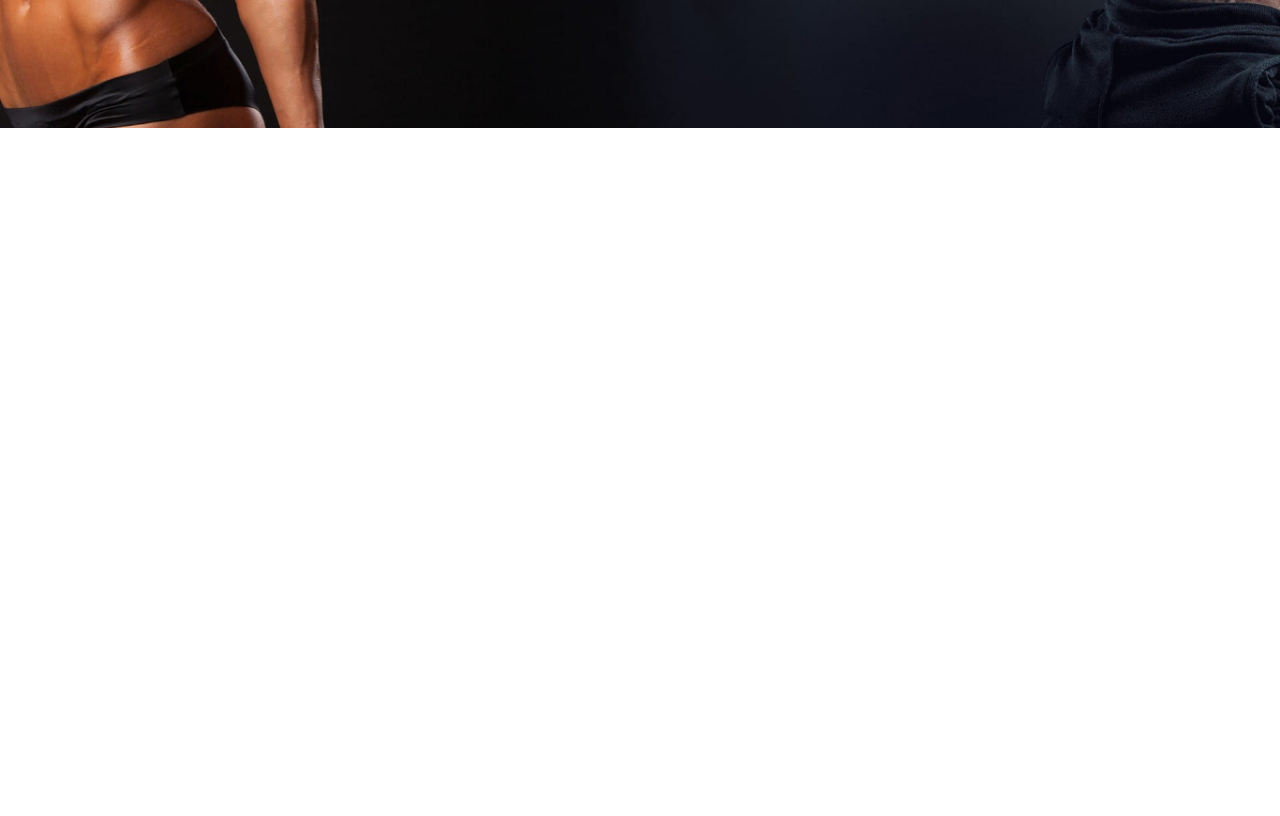
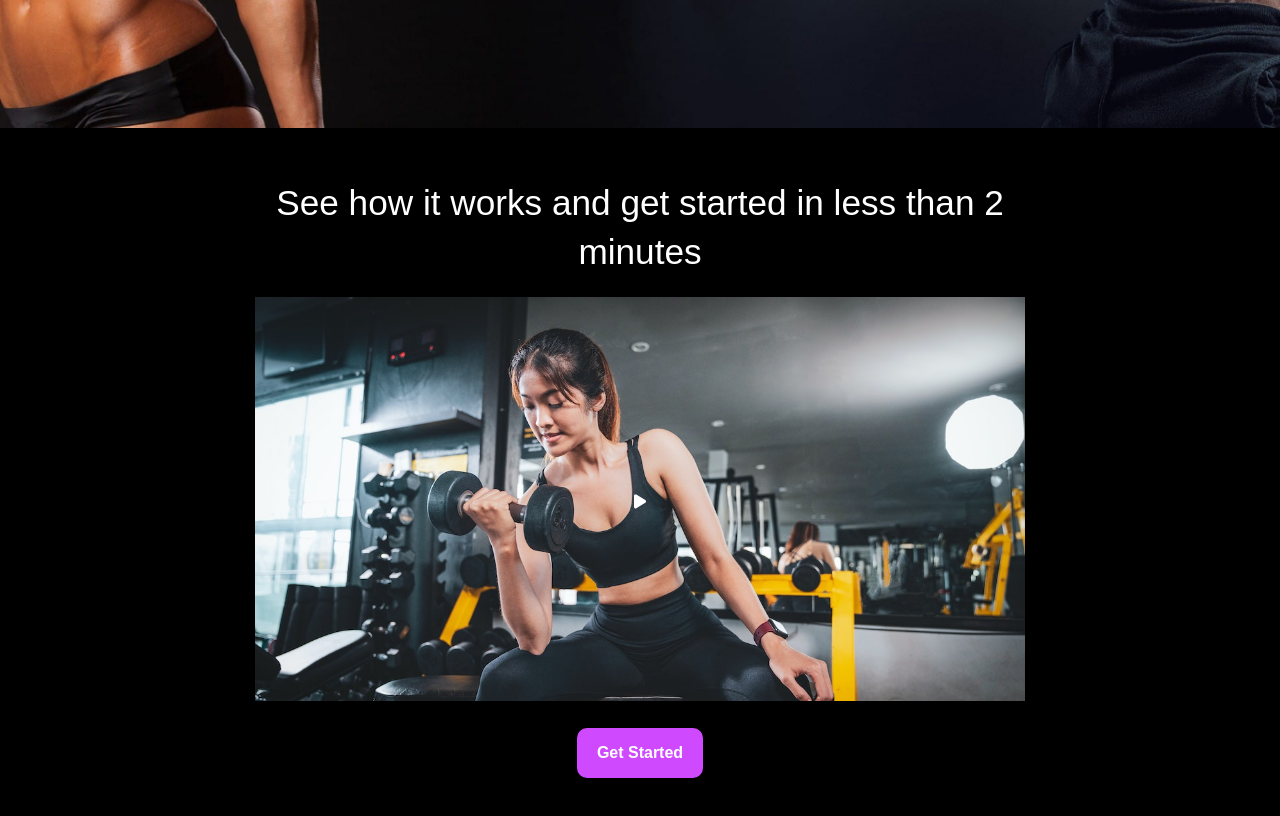
Before and after one commit to NabeelSohail-30/FitFusion-Website-ReactJs, a React (Create React App) app: page / in a window 1280 px wide. Shown: the part 640-1456 px from the top of the page. Before the commit the page ends 800 px from the top, so only its background shows below. Built offline with nearby package versions, Linux system fonts and the light colour scheme.

Commit message:
video section

```diff
--- a/package.json
+++ b/package.json
@@ -13,6 +13,7 @@
     "react-dom": "^18.2.0",
     "react-router-dom": "^6.17.0",
     "react-scripts": "5.0.1",
+    "react-youtube": "^10.1.0",
     "web-vitals": "^2.1.4"
   },
   "scripts": {
--- a/src/Assets/Styles.css
+++ b/src/Assets/Styles.css
@@ -115,6 +115,7 @@ img {
 /* Video */
 .video {
   padding: 10px 0 40px;
+  margin-top: 200px;
 }
 
 .video .video-content {
@@ -125,6 +126,24 @@ img {
 
 .video .video-preview {
   margin-bottom: 20px;
+}
+
+.preview-container {
+  position: relative;
+  text-align: center;
+}
+
+.video-preview {
+  width: 100%; /* Adjust the width as needed */
+  height: auto;
+}
+
+.play-button {
+  position: absolute;
+  top: 50%;
+  left: 50%;
+  transform: translate(-50%, -90%);
+  cursor: pointer;
 }
 
 /* Testimonials */
--- /dev/null
+++ b/src/Components/VideoPreview.jsx
@@ -0,0 +1,51 @@
+import React, { useState } from "react";
+import { Link } from "react-router-dom";
+import { FontAwesomeIcon } from "@fortawesome/react-fontawesome";
+import { faPlay } from "@fortawesome/free-solid-svg-icons";
+import "../Assets/Styles.css";
+import PreviewImage from "../Assets/images/video-preview.jpg";
+import YouTube from "react-youtube";
+
+const VideoPreview = () => {
+  const [showVideo, setShowVideo] = useState(false);
+
+  const videoOptions = {
+    playerVars: {
+      autoplay: 1,
+    },
+  };
+
+  const handleClick = () => {
+    setShowVideo(true);
+  };
+
+  return (
+    <section className="video bg-black">
+      <div className="container-sm">
+        <h2 className="video-heading text-xl text-center">
+          See how it works and get started in less than 2 minutes
+        </h2>
+
+        <div className="video-content">
+          <div className="preview-container">
+            {showVideo ? (
+              <YouTube videoId="Yko3GMseY40" opts={videoOptions} />
+            ) : (
+              <>
+                <img src={PreviewImage} alt="video" className="video-preview" />
+                <div className="play-button" onClick={handleClick}>
+                  <FontAwesomeIcon icon={faPlay} />
+                </div>
+              </>
+            )}
+          </div>
+          <Link to="/signup" className="btn btn-primary btn-lg mt-4">
+            Get Started
+          </Link>
+        </div>
+      </div>
+    </section>
+  );
+};
+
+export default VideoPreview;
--- a/src/Pages/HomePage.jsx
+++ b/src/Pages/HomePage.jsx
@@ -1,12 +1,14 @@
 import React from "react";
 import NavBar from "../Components/NavBar";
 import Hero from "../Components/Hero";
+import VideoPreview from "../Components/VideoPreview";
 
 const HomePage = () => {
   return (
     <>
       <NavBar />
       <Hero />
+      <VideoPreview />
     </>
   );
 };
```
Also changed, not shown: 1 other file (tests, documents, lock files or other folders).
